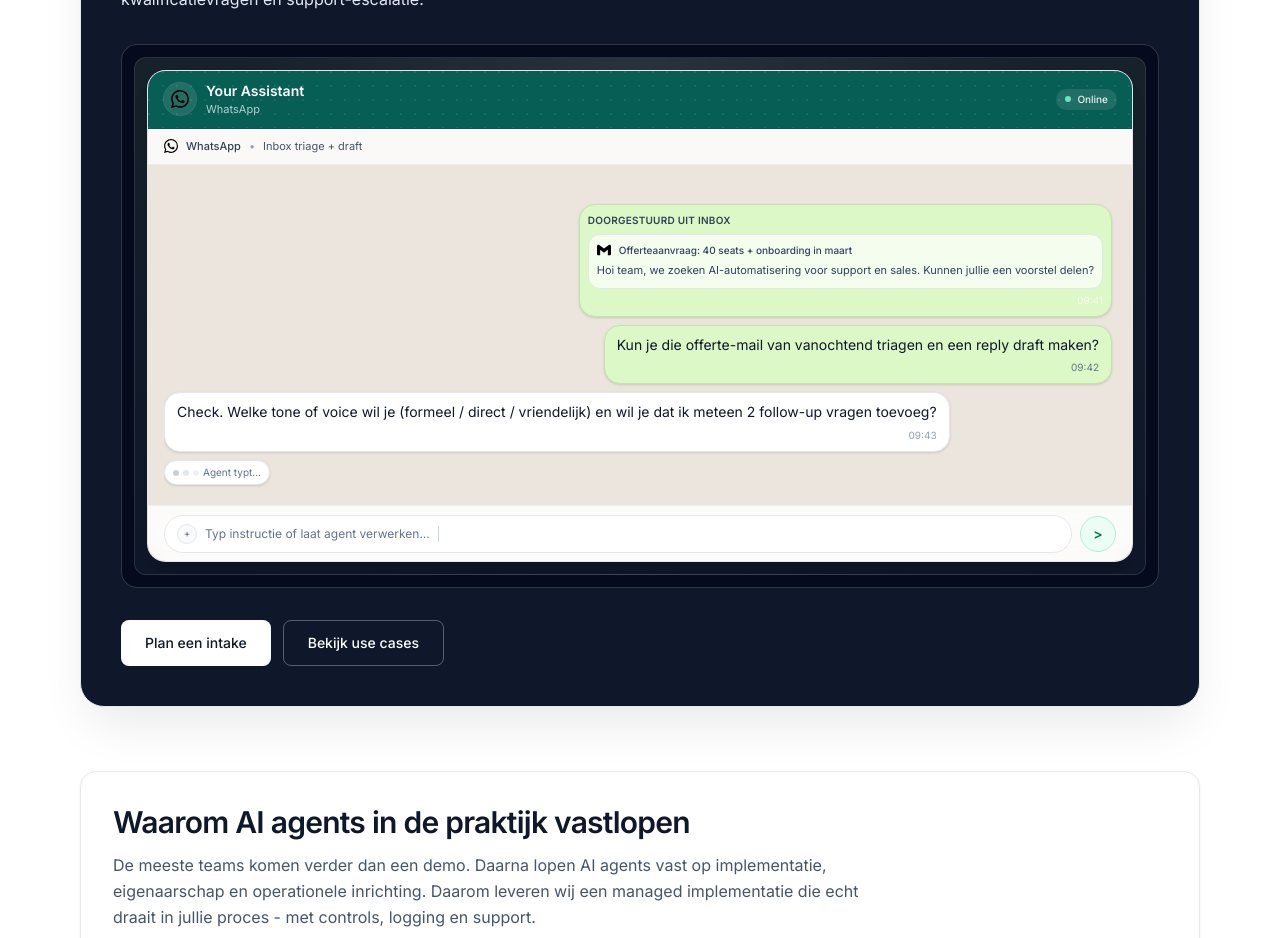
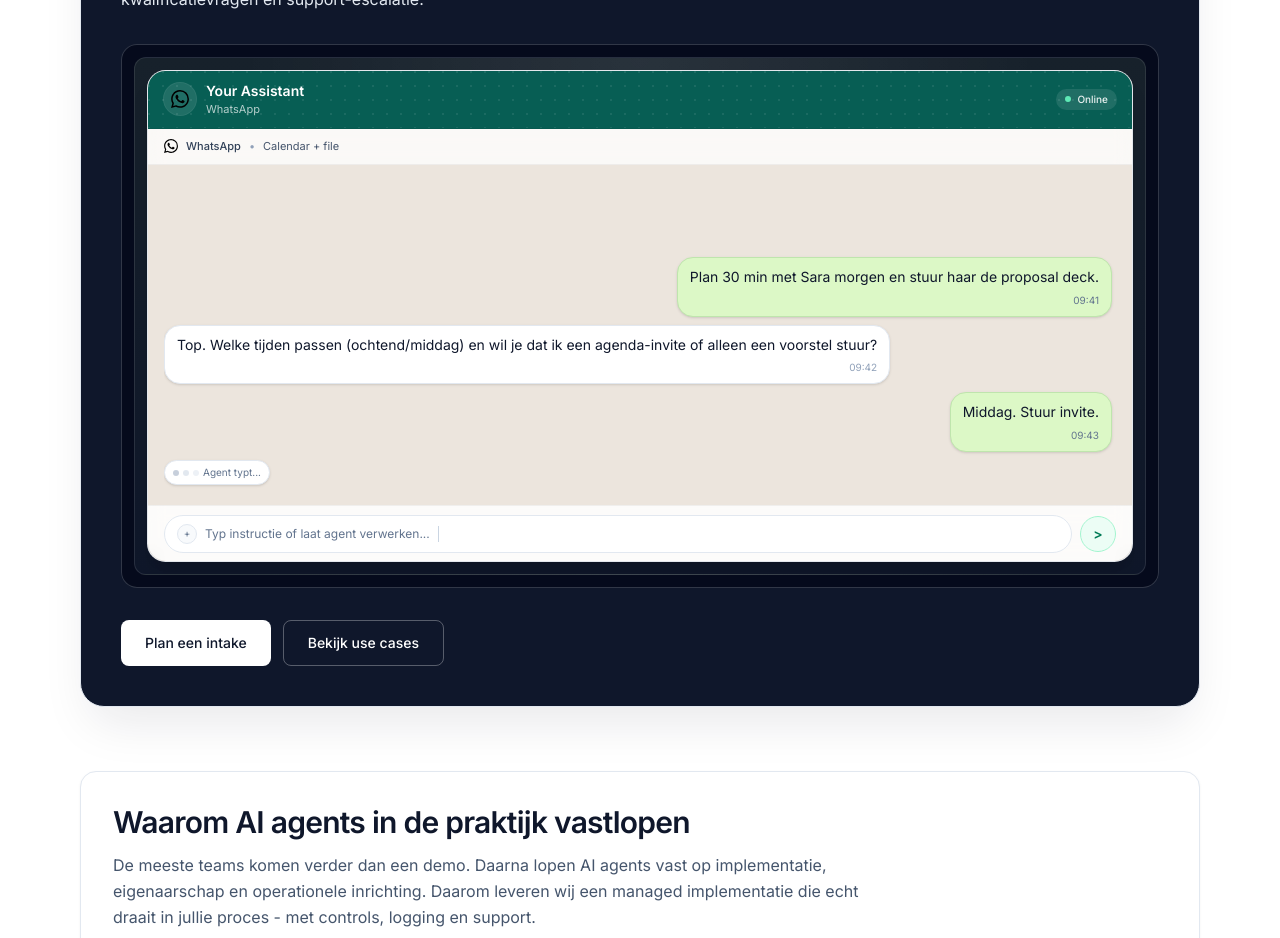
Before and after one commit to openclawbot69420-ux/youraiworker-site, a Next.js app: page / in a window 1280 px wide. Shown: the part 1940-2878 px from the top of the page. Built offline with nearby package versions, Linux system fonts and the light colour scheme.

Commit message:
demo: rewrite homepage scenarios to shorter assistants.ae-style flows

```diff
--- a/src/components/demoScenarios.ts
+++ b/src/components/demoScenarios.ts
@@ -16,121 +16,94 @@ export type DashboardDemoScenario = {
 
 export const HOMEPAGE_SCENARIOS: DashboardDemoScenario[] = [
   {
-    title: "Inbox triage",
+    title: "Schedule + share",
     channel: "WhatsApp",
-    status: "Inbox triage + draft",
+    status: "Calendar + file",
     bubbles: [
       {
         tone: "user",
-        label: "Jij",
-        text: "Kun je die offerte-mail van vanochtend triagen en een reply draft maken?",
+        text: "Plan 30 min met Sara morgen en stuur haar de proposal deck.",
       },
       {
         tone: "agent",
-        label: "Your Assistant",
-        text: "Check. Welke tone of voice wil je (formeel / direct / vriendelijk) en wil je dat ik meteen 2 follow-up vragen toevoeg?",
+        text: "Top. Welke tijden passen (ochtend/middag) en wil je dat ik een agenda-invite of alleen een voorstel stuur?",
       },
       {
         tone: "user",
-        label: "Jij",
-        text: "Zakelijk en direct. Voeg 2 vragen toe: deadline + of ze al een CRM gebruiken.",
+        text: "Middag. Stuur invite.",
       },
       {
         tone: "agent",
-        label: "Your Assistant",
-        text: "Gedaan. Ik heb 1 draft klaargezet in Gmail. Wil je eerst approval, of mag ik bij dit soort leads automatisch drafts maken?",
+        text: "Done ✅ Meeting staat om 15:30. Deck is verstuurd. Ik ping je als Sara verplaatst.",
       },
       {
         tone: "meta",
         label: "Acties",
-        text: "Lead herkend (P1) • draft opgeslagen in Gmail • follow-up reminder +24u • lead entry gelogd",
+        text: "Invite verstuurd • deck gedeeld • status gelogd",
+      },
+    ],
+    resultaat: "",
+  },
+  {
+    title: "Follow-ups, logged",
+    channel: "WhatsApp",
+    status: "Sales follow-up",
+    bubbles: [
+      {
+        tone: "user",
+        text: "Nudge de B2B lead en log vandaag de call notes in HubSpot.",
       },
       {
         tone: "agent",
-        label: "Your Assistant",
-        text: "Als je wilt, kan ik ook de lead meteen aan Sales toewijzen en een taak aanmaken voor morgen.",
+        text: "Welke lead bedoel je (bedrijfsnaam) en welke tone of voice wil je voor de follow-up?",
       },
-    ],
-    resultaat:
-      "✓ Gmail: reply draft klaar (wacht op approval)\n✓ Lead gelogd (CRM/Sheet)\n✓ Follow-up reminder gepland (+24u)\n✓ Run gelogd (audit trail)",
-  },
-  {
-    title: "Lead intake",
-    channel: "WhatsApp",
-    status: "Kwalificatie + routing",
-    bubbles: [
       {
         tone: "user",
-        label: "Lead",
-        text: "Hoi! Wij willen AI inzetten voor support en sales. Kunnen jullie helpen?",
+        text: "Dubai lead. Zakelijk en kort.",
       },
       {
         tone: "agent",
-        label: "Your Assistant",
-        text: "Ja. 3 snelle vragen zodat ik je direct goed route: (1) teamgrootte, (2) welke tools (Gmail/WhatsApp/CRM), (3) wanneer wil je live?",
-      },
-      {
-        tone: "user",
-        label: "Lead",
-        text: "Support 10 mensen. Sales in HubSpot. Liefst binnen 4 weken live.",
-      },
-      {
-        tone: "agent",
-        label: "Your Assistant",
-        text: "Top. Dit is een goede fit. Wil je dat ik 2 intake-slots voorstel (morgen/overmorgen) of stuur ik eerst een indicatie van scope + vanafprijs?",
+        text: "Done ✅ Follow-up is verstuurd. HubSpot is bijgewerkt. Reminder staat voor vrijdag.",
       },
       {
         tone: "meta",
         label: "Acties",
-        text: "Leadscore berekend • samenvatting opgeslagen • status: Qualified • intake-slots klaargezet",
-      },
-      {
-        tone: "user",
-        label: "Lead",
-        text: "Stuur eerst een indicatie en daarna slots.",
+        text: "Follow-up verstuurd • CRM bijgewerkt • reminder gepland",
       },
     ],
-    resultaat:
-      "✓ Leadscore + samenvatting opgeslagen\n✓ Status: Qualified\n✓ Indicatie-bericht klaar voor verzending\n✓ Intake-slots voorgesteld",
+    resultaat: "",
   },
   {
     title: "Proactive updates",
     channel: "WhatsApp",
-    status: "Proactive briefing",
+    status: "Briefing",
     bubbles: [
       {
         tone: "agent",
-        label: "Your Assistant",
-        text: "Goedemorgen. 3 dingen die aandacht nodig hebben:",
+        text: "3 updates:",
       },
       {
         tone: "agent",
-        label: "Your Assistant",
-        text: "1) Een klantreply staat klaar en wacht op jouw approval.",
+        text: "1) Klantreply wacht op approval.",
       },
       {
         tone: "agent",
-        label: "Your Assistant",
-        text: "2) Over 10 min start je meeting - ik heb de notities als concept toegevoegd.",
+        text: "2) Meeting in 10 min - notities toegevoegd.",
       },
       {
         tone: "agent",
-        label: "Your Assistant",
-        text: "3) Factuur is betaald - ik kan de ontvangstbevestiging versturen. Wil je eerst even kijken?",
+        text: "3) Factuur betaald - receipt kan eruit.",
       },
       {
         tone: "user",
-        label: "Jij",
-        text: "Stuur de ontvangstbevestiging. En zet die klantreply klaar voor approval.",
+        text: "Stuur approval request.",
       },
       {
-        tone: "meta",
-        label: "Acties",
-        text: "Receipt mail draft klaar • approval request gestuurd • meeting notes concept opgeslagen",
+        tone: "agent",
+        text: "Done ✅ Approval request is verstuurd.",
       },
     ],
-    resultaat:
-      "✓ Receipt: concept klaar (versturen na approval)\n✓ Klantreply: approval flow gestart\n✓ Meeting: notities gekoppeld\n✓ Run gelogd (audit trail)",
+    resultaat: "",
   },
 ]
 
```
